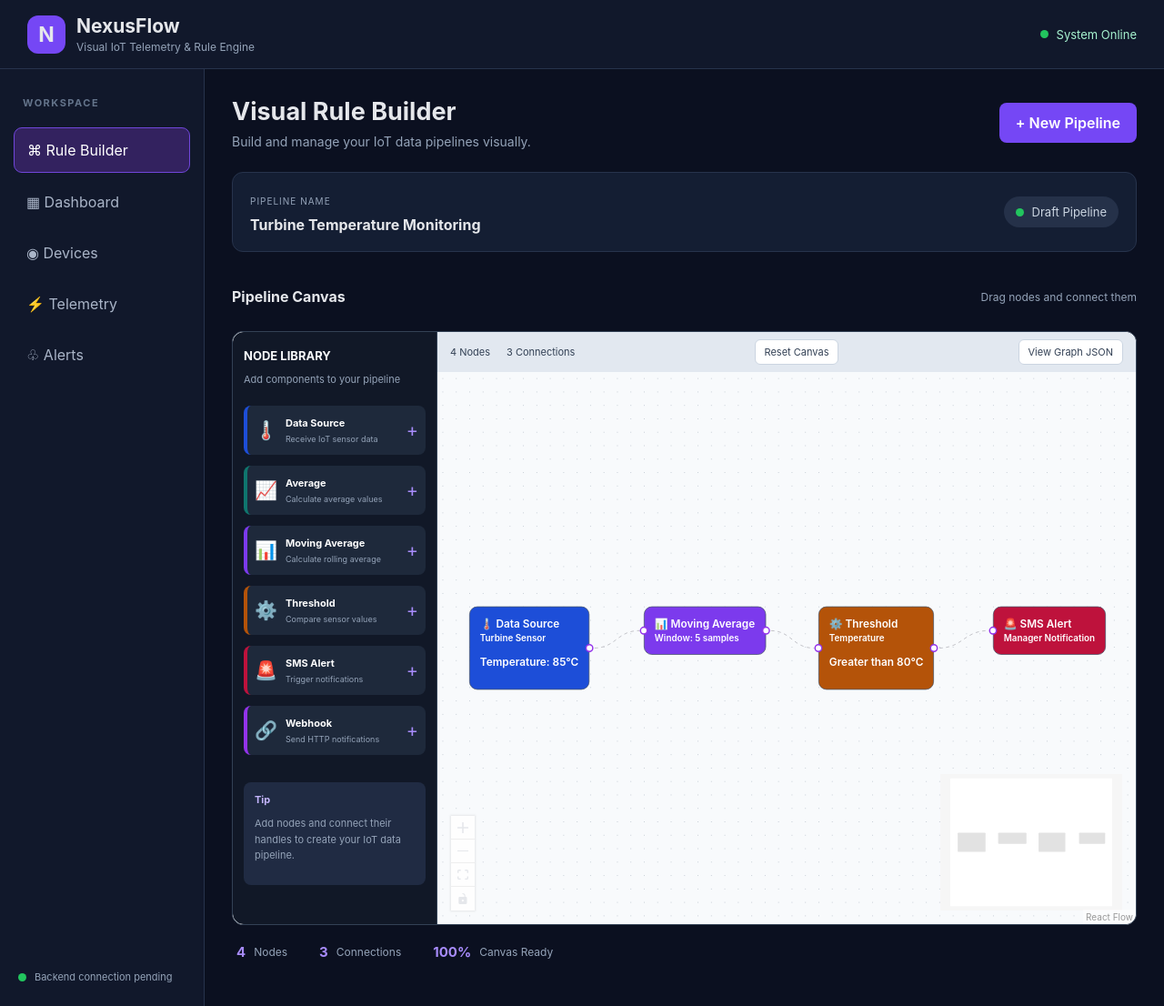
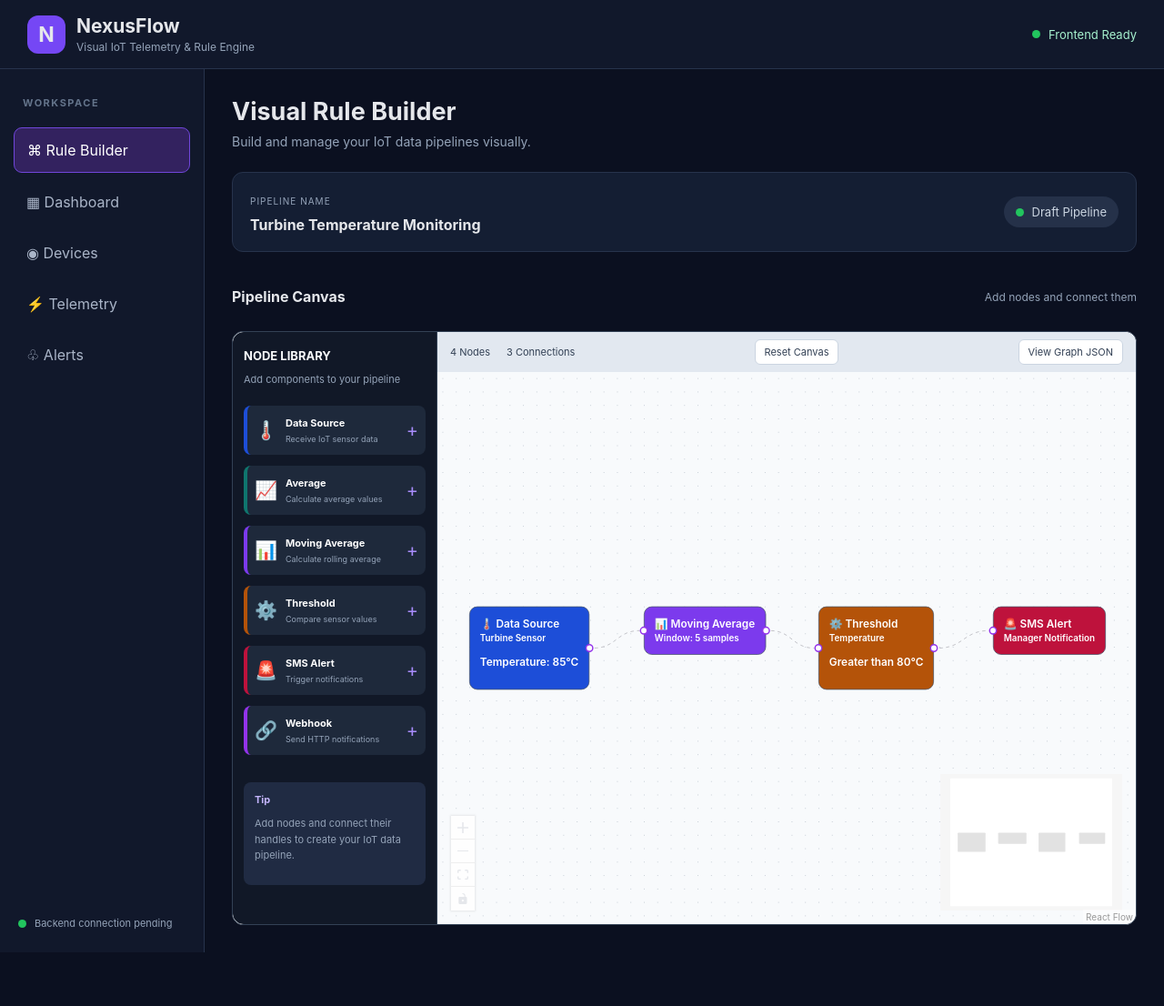
Before and after one commit to revanthofficial21/NexusFlow, a React (Vite) app in the folder client/: page / in a window 1280 px wide. Shown: the whole page at 91% size. After the commit the page ends 1047 px from the top, so only its background shows below. Built offline with nearby package versions, Linux system fonts and the light colour scheme.

Commit message:
Update header and sidebar content in App component

```diff
--- a/client/src/App.jsx
+++ b/client/src/App.jsx
@@ -1,12 +1,16 @@
+
 import FlowCanvas from "./components/graph/FlowCanvas";
 import "./App.css";
 
 function App() {
   return (
     <div className="app">
+
+      {/* Header */}
       <header className="topbar">
         <div className="brand">
           <span className="brand-icon">N</span>
+
           <div>
             <h2>NexusFlow</h2>
             <p>Visual IoT Telemetry & Rule Engine</p>
@@ -15,18 +19,35 @@ function App() {
 
         <div className="header-status">
           <span className="status-dot"></span>
-          System Online
+          Frontend Ready
         </div>
       </header>
 
       <div className="workspace">
+
+        {/* Sidebar */}
         <aside className="sidebar">
           <h3>WORKSPACE</h3>
-          <div className="nav-item active">⌘ Rule Builder</div>
-          <div className="nav-item">▦ Dashboard</div>
-          <div className="nav-item">◉ Devices</div>
-          <div className="nav-item">⚡ Telemetry</div>
-          <div className="nav-item">♧ Alerts</div>
+
+          <div className="nav-item active">
+            ⌘ Rule Builder
+          </div>
+
+          <div className="nav-item">
+            ▦ Dashboard
+          </div>
+
+          <div className="nav-item">
+            ◉ Devices
+          </div>
+
+          <div className="nav-item">
+            ⚡ Telemetry
+          </div>
+
+          <div className="nav-item">
+            ♧ Alerts
+          </div>
 
           <div className="sidebar-bottom">
             <span className="status-dot"></span>
@@ -34,24 +55,30 @@ function App() {
           </div>
         </aside>
 
+        {/* Main Content */}
         <main className="main-content">
+
+          {/* Page Heading */}
           <div className="page-heading">
             <div>
               <h1>Visual Rule Builder</h1>
+
               <p>
                 Build and manage your IoT data pipelines visually.
               </p>
             </div>
-
-            <button className="primary-button">
-              + New Pipeline
-            </button>
           </div>
 
+          {/* Pipeline Information */}
           <div className="pipeline-info">
             <div>
-              <span className="label">PIPELINE NAME</span>
-              <h3>Turbine Temperature Monitoring</h3>
+              <span className="label">
+                PIPELINE NAME
+              </span>
+
+              <h3>
+                Turbine Temperature Monitoring
+              </h3>
             </div>
 
             <div className="pipeline-status">
@@ -60,29 +87,20 @@ function App() {
             </div>
           </div>
 
+          {/* Canvas Heading */}
           <div className="canvas-heading">
             <h3>Pipeline Canvas</h3>
-            <span>Drag nodes and connect them</span>
+
+            <span>
+              Add nodes and connect them
+            </span>
           </div>
 
+          {/* Pipeline Builder */}
           <section className="canvas-container">
             <FlowCanvas />
           </section>
 
-          <div className="bottom-info">
-            <div>
-              <strong>4</strong>
-              <span>Nodes</span>
-            </div>
-            <div>
-              <strong>3</strong>
-              <span>Connections</span>
-            </div>
-            <div>
-              <strong>100%</strong>
-              <span>Canvas Ready</span>
-            </div>
-          </div>
         </main>
       </div>
     </div>
```
